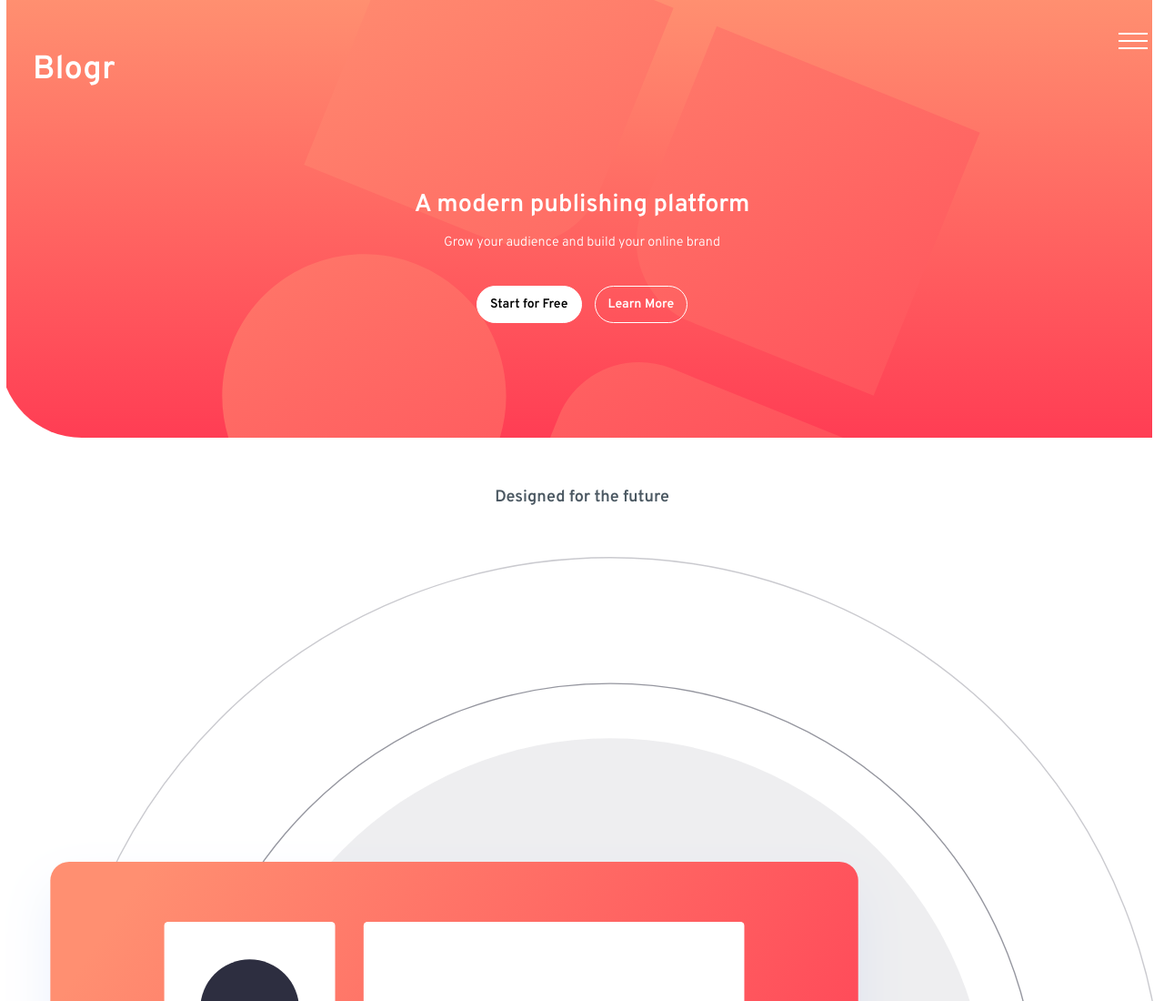
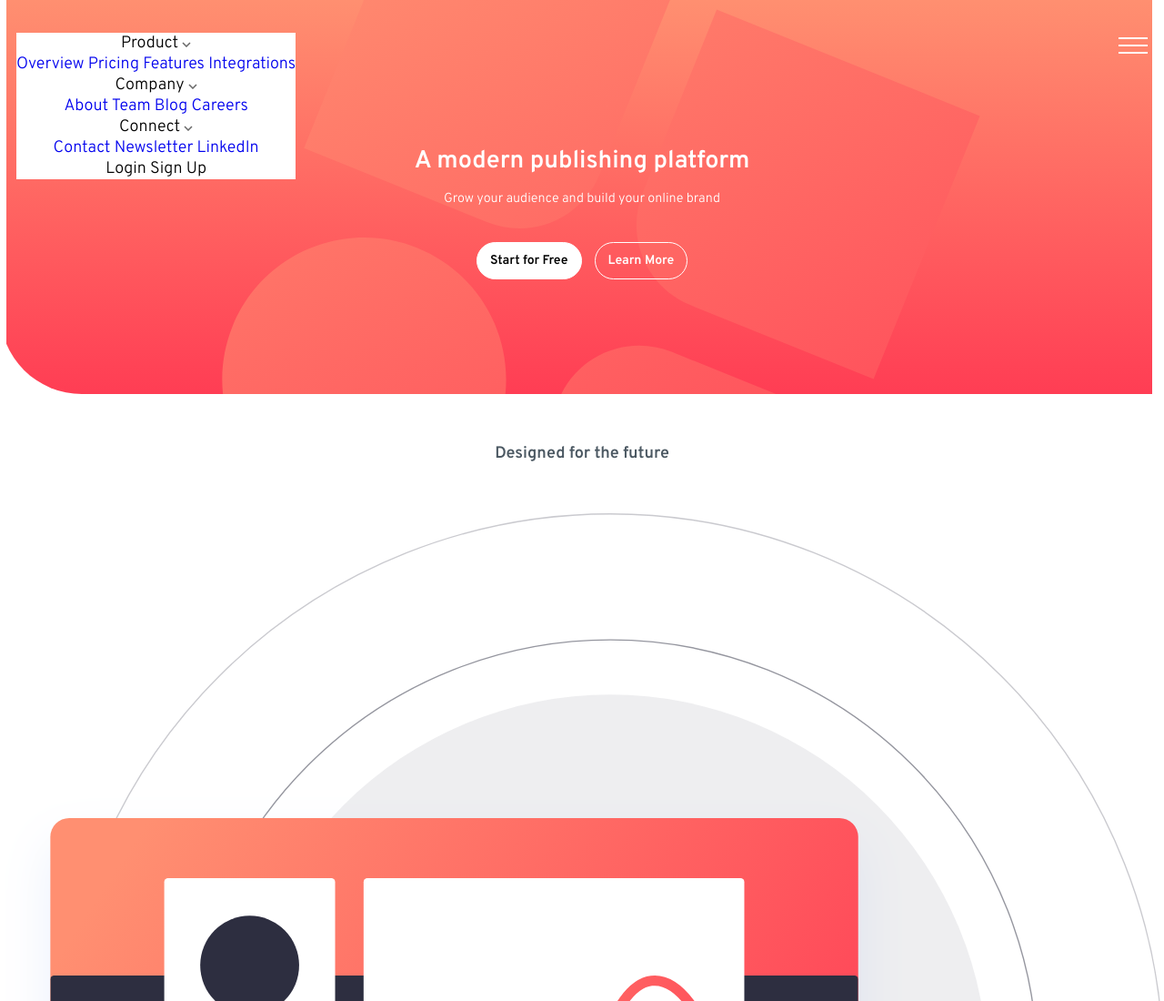
Before and after one commit to kebin20/blogr-landing-page, a website with bundled scripts: page index.html in a window 1280 px wide. Shown: the top 1100 px of the page at 91% size. Built offline with nearby package versions, Linux system fonts and the light colour scheme.

Commit message:
2 files modified

```diff
--- a/index.html
+++ b/index.html
@@ -16,8 +16,19 @@
   <body>
     <header>
     <h1 class="logo">Blogr</h1>
+    <button
+    class="header-menu__hamburger-menu-btn open"
+    id="hamburger-menu-btn"
+  >
+    <svg width="32" height="18" xmlns="http://www.w3.org/2000/svg">
+      <g fill="#151515" fill-rule="evenodd">
+        <path d="M0 0h32v2H0zM0 8h32v2H0zM0 16h32v2H0z" class="hamburger-menu-path" />
+      </g>
+    </svg>
+  </button>
+    <!-- <button class="close-btn" id="close-btn">X</button> -->
       <nav>
-        <!-- <div class="dropdowns" id="dropdowns">
+        <div class="dropdowns" id="dropdowns">
           <div class="product-container nav-item">
             <div class="dropdown" data-dropdown-product>
               <button
@@ -117,23 +128,10 @@
           </div>
         </div>
 
-        <button class="close-btn" id="close-btn">X</button> -->
-
-        <button
-          class="header-menu__hamburger-menu-btn open"
-          id="hamburger-menu-btn"
-        >
-          <svg width="32" height="18" xmlns="http://www.w3.org/2000/svg">
-            <g fill="#151515" fill-rule="evenodd">
-              <path d="M0 0h32v2H0zM0 8h32v2H0zM0 16h32v2H0z" class="hamburger-menu-path" />
-            </g>
-          </svg>
-        </button>
-<!--
         <div class="header-btn-row">
           <button class="login-btn">Login</button>
           <button class="signup-btn">Sign Up</button>
-        </div> -->
+        </div>
       </nav>
 
       <div class="intro-container">
@@ -218,7 +216,7 @@
       </section>
 
       <footer>
-        <h1 class="logo">Blogr</h1>
+        <h1 class="footer__h1">Blogr</h1>
         <div class="footer__container">
           <h4 class="footer__h4">Product</h4>
           <ul>
--- a/style.css
+++ b/style.css
@@ -94,6 +94,7 @@ a {
 button {
   background: none;
   border: none;
+  margin-left: auto;
 }
 
 p {
@@ -123,7 +124,12 @@ header {
 }
 
 nav {
-  margin-left: auto;
+  display: flex;
+  flex-direction: column;
+  align-items: center;
+  background-color: white;
+  position: absolute;
+  text-align: center;
 }
 
 .intro-container {
@@ -218,6 +224,10 @@ p.laptop__p {
   font-size: 0.9rem;
 }
 
+/* ===================
+Footer Styling
+======================*/
+
 footer {
   background-color: hsl(240, 10%, 16%);
   padding: 2em;
@@ -229,7 +239,7 @@ footer {
   border-top-right-radius: 4em;
 }
 
-.logo {
+.footer__h1 {
   padding: 0.5em;
   font-size: 2rem;
 }
```
